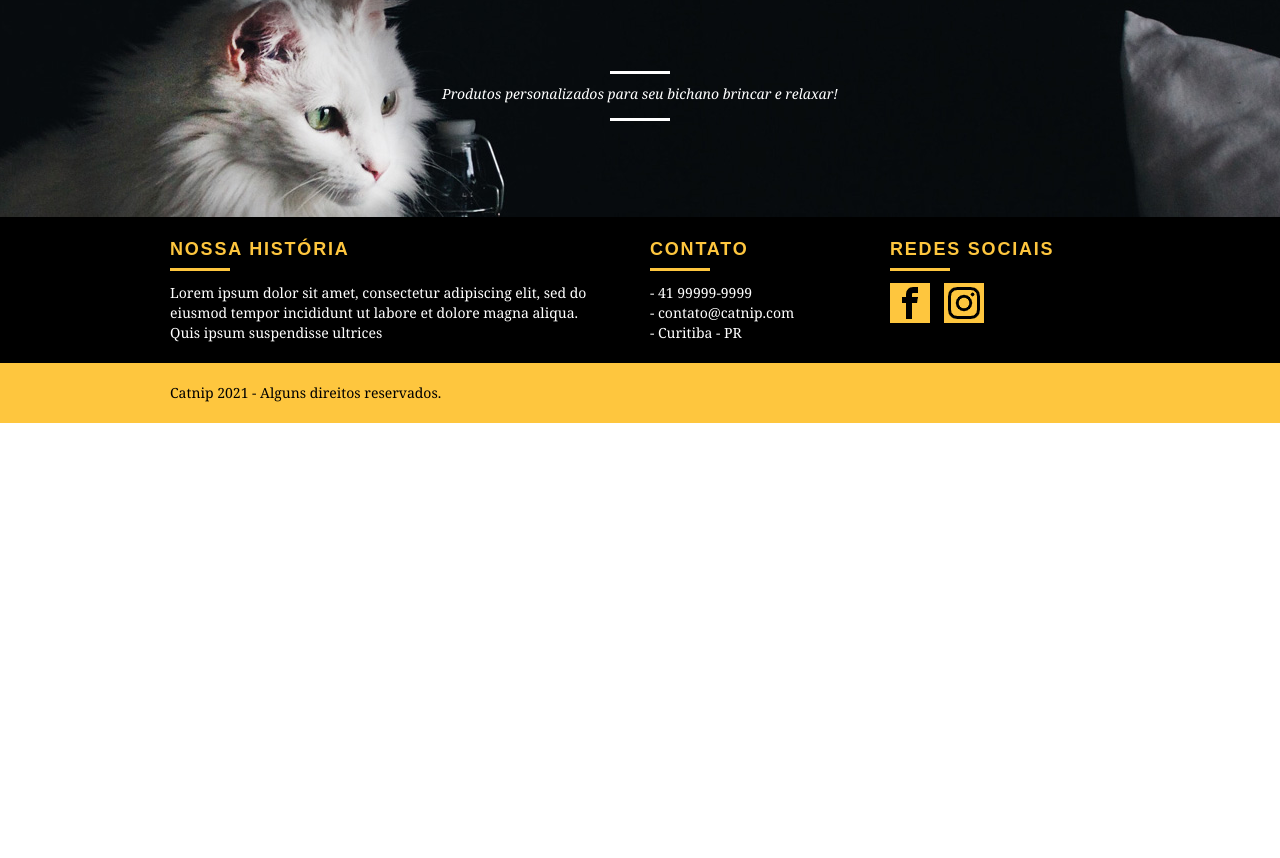
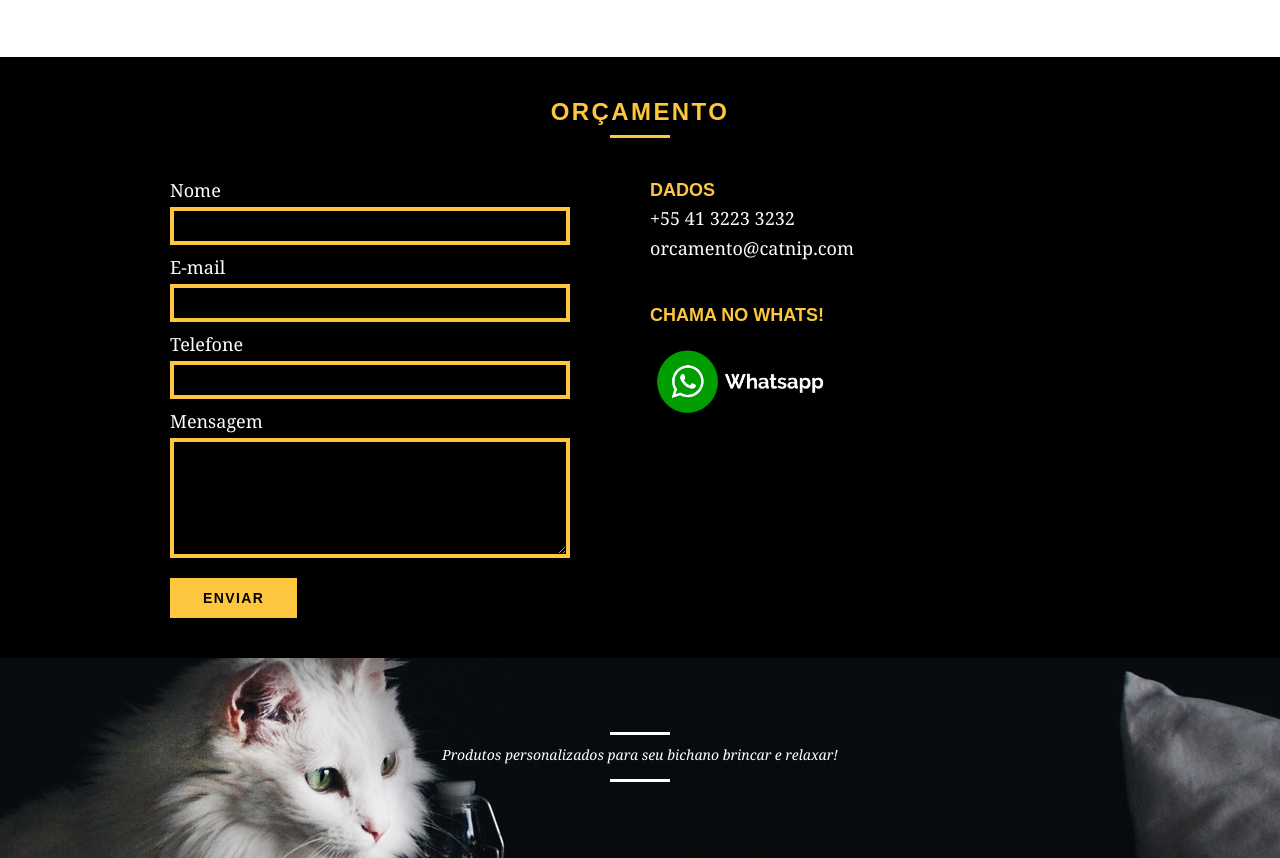
Before and after one commit to motagit/catnip-website, a plain HTML site: page produtos.html in a window 1280 px wide. Shown: the part 2216-3074 px from the top of the page. Before the commit the page ends 2639 px from the top, so only its background shows below. Drawn offline with Linux system fonts and the light colour scheme.

Commit message:
Products page- 2

```diff
--- a/css/produtos.css
+++ b/css/produtos.css
@@ -69,3 +69,88 @@
 .produto_info ul li:nth-child(even) {
 	margin-left: 2px;
 }
+
+/* Orçamento */
+.orcamento_dados img {
+	width: 200px;
+	height: 68px;
+	margin-top: 20px;
+}
+
+.orcamento{
+	background: #000;
+	width: 100%;
+	margin-top: 60px;
+	padding: 40px 0;
+}
+
+.orcamento h2{
+	color: #fec63e;
+}
+
+.orcamento h2:after {
+	background: #fec63e;
+}
+
+.form {
+	padding-right: 60px;
+}
+
+.form label{
+	display: block;
+	color: #fff;
+	font-family: Georgia, "Times New Roman", serif;
+	font-size: 18px;
+	line-height: 25px;
+	margin-bottom: 4px;
+}
+
+.form input {
+	display: block;
+	width: 100%;
+	border: 4px solid #fec63e;
+	background: none;
+	color: #FFF;
+	font-size: 14px;
+	padding: 7px 10px;
+	margin-bottom: 10px;
+	outline: none;
+	font-family: Georgia, "Times New Roman", serif;
+}
+
+.form textarea {
+	display: block;
+	width: 100%;
+	height: 120px;
+	border: 4px solid #fec63e;
+	background: none;
+	color: #FFF;
+	font-size: 14px;
+	padding: 7px 10px;
+	margin-bottom: 20px;
+	outline: none;
+	font-family: Georgia, "Times New Roman", serif;
+}
+
+.orcamento_dados {
+	color: #fff;
+}
+
+.orcamento_dados h3 {
+	font-size: 18px;
+	line-height: 25px;
+	text-transform: uppercase;
+	color: #fec63e;
+	font-weight: bold;
+}
+
+.orcamento_dados span {
+	display: block;
+	font-size: 18px;
+	line-height: 30px;
+	font-family: Georgia, "Times New Roman", serif;
+}
+
+.dados_email{
+	margin-bottom: 40px;
+}
--- a/produtos.html
+++ b/produtos.html
@@ -93,7 +93,32 @@
 			</div>
 		</section>
 
-
+		<!-- Orçamento -->
+		<section class="orcamento">
+			<div class="container">
+				<h2 class="subtitulo">Orçamento</h2>
+				<form id="form_orcamento" class="form grid-8">
+					<label for="nome">Nome</label>
+					<input type="text" id="nome">
+					<label for="email">E-mail</label>
+					<input type="text" id="email">
+					<label for="telefone">Telefone</label>
+					<input type="text" id="telefone">
+					<label for="espec">Mensagem</label>
+					<textarea id="espec"></textarea>
+					<button type="submit" class="btn">Enviar</button>
+				</form>
+				<div class="orcamento_dados grid-8">
+					<h3>Dados</h3>
+					<span>+55 41 3223 3232</span>
+					<span class="dados_email">orcamento@catnip.com</span>
+					<h3>Chama no whats!</h3>
+					<a href="http://api.whatsapp.com/send?1=pt_BR&phone=5541999999999" target="_blank">
+						<img src="img/footer/faleconosco.png">
+					</a>
+				</div>
+			</div>
+		</section>
 
 		<!-- QUEBRA E FOOTER -->
 		<section class="quebra">
```
Also changed, not shown: sobre.html (+1 -2 lines), img/footer/faleconosco.png (added).
